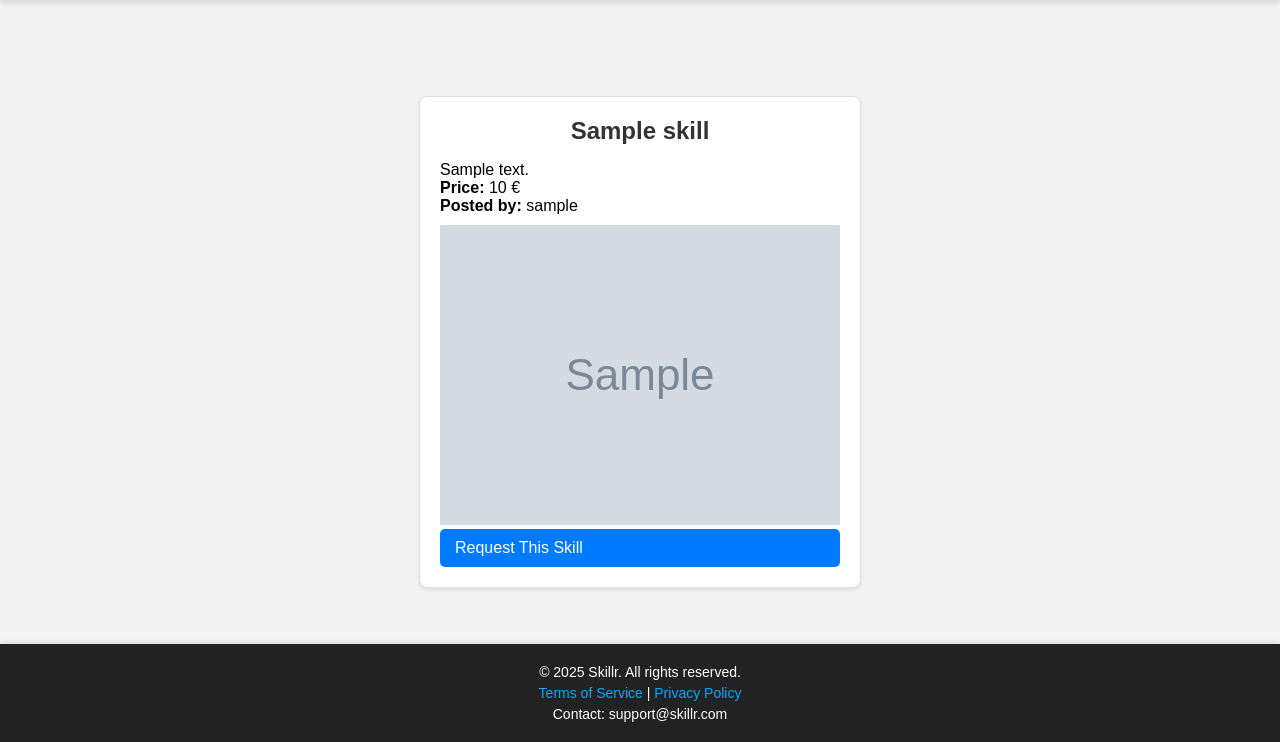
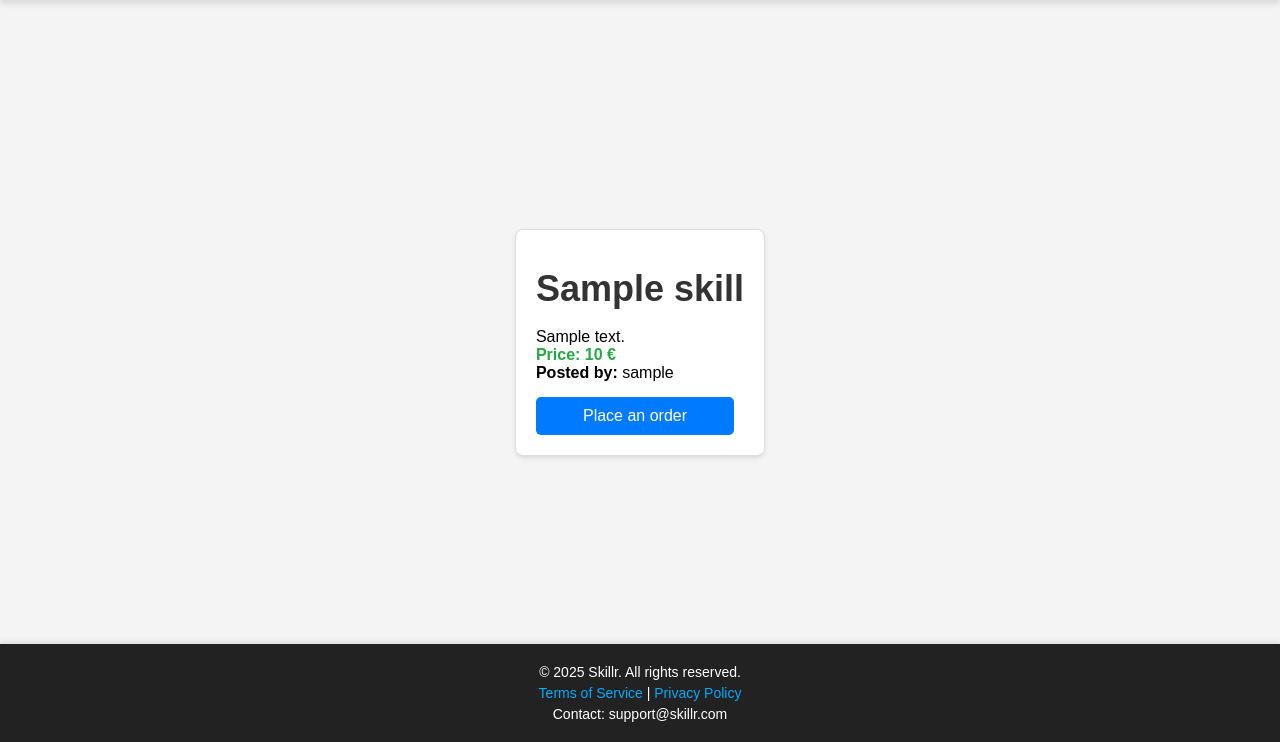
Before and after one commit to jhuhtanen/tikawe-skillr, a Flask app: template flaskr/templates/skills/skill_detail.html in a window 1280 px wide. Shown: the part 58-800 px from the top of the page. Run offline with Flask 3, Linux system fonts and the light colour scheme; the template is opened without the code that fills it: most values are stand-ins (such as "Sample title", 1, 10 or a date in 2020); grey boxes marked "Sample" are stand-in pictures.

Commit message:
change: changed the sql for joining the category and fixed the image missing from search. add: placeholder image when no image has been uploaded. change: some styling changes in the skills pages.

```diff
--- a/flaskr/skills.py
+++ b/flaskr/skills.py
@@ -183,12 +183,12 @@
         "SELECT s.ID, s.TITLE, s.DESCRIPTION, s.IS_FREE, s.PRICE, s.USER_ID, u.username AS username, "
         "(SELECT image_path FROM skill_images WHERE skill_images.skill_id = s.id LIMIT 1) AS image_path, "
         "c.title AS category, cv.value AS category_value, cv.category_id as category_id "
-        "FROM skills s, skill_categories sc "
+        "FROM skills s "
         "JOIN users u ON s.user_id = u.id "
         "JOIN category_values cv ON sc.category_value_id = cv.id "
         "JOIN categories c ON cv.category_id = c.id "
+        "JOIN skill_categories sc ON sc.skill_id = s.id "
         "WHERE "
-        "sc.skill_id = s.id AND "
         "s.id = ?", [skill_id]
     )
     return result[0] if result else None
--- a/flaskr/static/skill.css
+++ b/flaskr/static/skill.css
@@ -128,7 +128,7 @@
     max-height: 150px;
     object-fit: cover;
     border-radius: 10px;
-}s
+}
 
 .skill-info {
     padding: 15px;
@@ -155,6 +155,16 @@
     box-shadow: 0 2px 4px rgba(0, 0, 0, 0.1);
 }
 
+.skill-detail .price {
+    font-weight: bold;
+    color: #28a745;
+}
+
+.skill-detail h2 {
+    margin: 18px 0;
+    font-size: 36px;
+}
+
 .skill-images img {
     max-width: 100%;
     height: auto;
@@ -171,6 +181,7 @@
     display: inline-block;
     padding: 10px 15px;
     text-decoration: none;
+    text-align: center;
     color: #fff;
     background: #007bff;
     border-radius: 5px;
--- a/flaskr/templates/skills/_skill_card.html
+++ b/flaskr/templates/skills/_skill_card.html
@@ -3,7 +3,7 @@
         {% if skill.image_path %}
             <img src="{{ url_for('static', filename=skill.image_path) }}" alt="{{ skill.title }}">
         {% else %}
-            <img src="{{ url_for('static', filename='images/placeholder.jpg') }}" alt="No Image">
+            <img src="{{ url_for('static', filename='placeholder.png') }}" alt="No Image">
         {% endif %}
     </a>
     <div class="skill-info">
--- a/flaskr/templates/skills/skill_detail.html
+++ b/flaskr/templates/skills/skill_detail.html
@@ -12,18 +12,16 @@
         <p>{{ skill.description }}</p>
 
         {% if skill.is_free %}
-            <p><strong>Price:</strong> Free</p>
+            <p class="price"><strong>Price:</strong> Free</p>
         {% else %}
-            <p><strong>Price:</strong> {{ skill.price }} €</p>
+            <p class="price"><strong>Price:</strong> {{ skill.price }} €</p>
         {% endif %}
 
         <p><strong>Posted by:</strong> {{ skill.username }}</p>
 
-        {% if skill.images %}
+        {% if skill.image_path %}
             <div class="skill-images">
-                {% for image in skill.images %}
-                    <img src="{{ url_for('static', filename='uploads/' + image) }}" alt="{{ skill.title }}">
-                {% endfor %}
+                <img src="{{ url_for('static', filename=skill.image_path) }}" alt="{{ skill.title }}">
             </div>
         {% endif %}
 
@@ -33,7 +31,9 @@
                 <a href="{{ url_for('skill.confirm_delete', skill_id=skill.id) }}" class="btn delete-btn">Delete</a>
             </div>
         {% else %}
-            <a href="/order/{{ skill.id }}" class="btn">Request This Skill</a>
+            <div class="skill-actions">
+                <a href="/order/{{ skill.id }}" class="btn">Place an order</a>
+            <div>
         {% endif %}
     </div>
 {% endblock %}
```
Also changed, not shown: flaskr/search.py (+16 -4 lines), flaskr/templates/skills/_skill_detail.html (+7 -3 lines), flaskr/static/placeholder.png (added).
